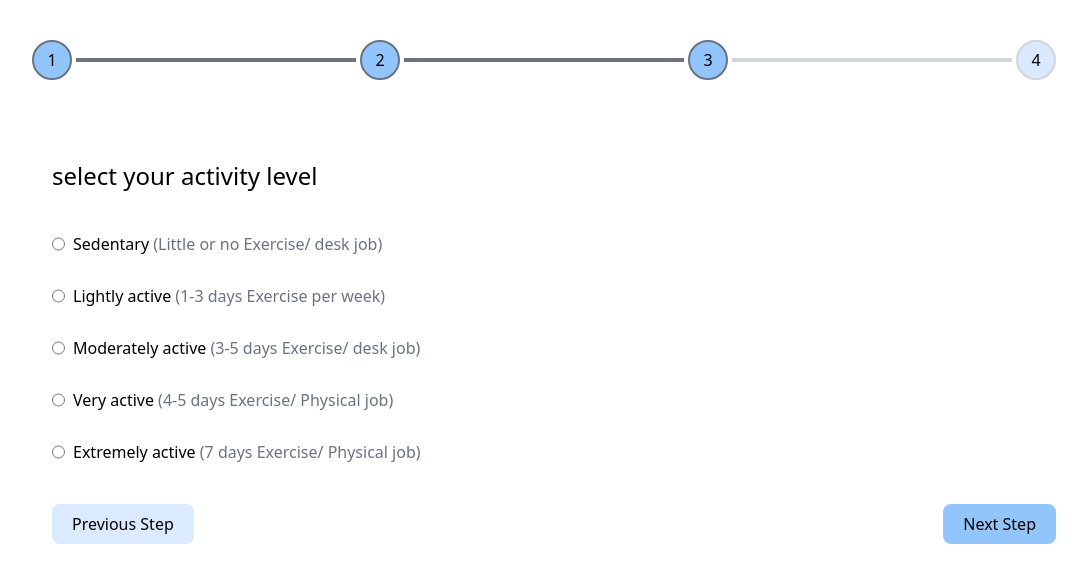
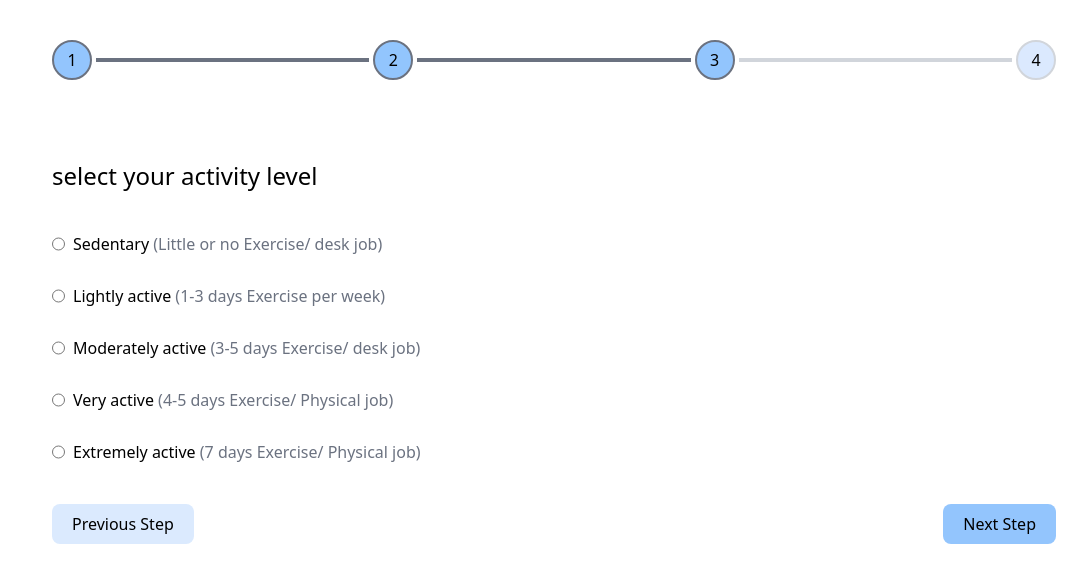
Before and after one commit to MahshadOliaie/Wizard-Form, a React (Vite) app: page /3 in a window 1280 px wide. Shown: the top 582 px of the page, without its empty margins (96-1183 px from the left). Built offline with nearby package versions, Linux system fonts and the light colour scheme.

Commit message:
remove step bar from result page

```diff
--- a/src/App.jsx
+++ b/src/App.jsx
@@ -15,7 +15,6 @@ function App() {
   const [goal, setGoal] = useState("")
   const [step, setStep] = useState("/")
 
-
   return (
     <>
       <Information.Provider value={{
@@ -28,14 +27,14 @@ function App() {
         goal,
         setGoal
       }}>
-        <StepBar step={step} />
+
         <div className="flex flex-col mx-auto w-4/5 ps-5">
           <BrowserRouter>
             <Routes>
-              <Route path="/" element={<PersonalInfo />} />
-              <Route path="/2" element={<PhysicalInfo setStep={setStep} />} />
-              <Route path="/3" element={<ActivityLevel setStep={setStep} />} />
-              <Route path="/4" element={<GoalSelector setStep={setStep} />} />
+              <Route path="/" element={<> <StepBar step={step} /> <PersonalInfo /></>} />
+              <Route path="/2" element={<> <StepBar step={step} /> <PhysicalInfo setStep={setStep} /></>} />
+              <Route path="/3" element={<> <StepBar step={step} /> <ActivityLevel setStep={setStep} /></>} />
+              <Route path="/4" element={<> <StepBar step={step} /> <GoalSelector setStep={setStep} /></>} />
               <Route path="/result" element={<ShowCalory />} />
             </Routes>
           </BrowserRouter>
--- a/src/components/StepBar/StepBar.jsx
+++ b/src/components/StepBar/StepBar.jsx
@@ -2,20 +2,16 @@ import { useEffect, useState } from "react"
 
 
 function StepBar() {
-     const [current , setCurrent] = useState("")
-
-     useEffect(()=>{
-        setCurrent(location.pathname.replace("/" , ""))
-     }, [location.pathname])
+    const current = location.pathname.replace("/", "")
 
     return (
-        <div className="flex justify-between items-center gap-1 w-4/5 mx-auto my-10">
+        <div className="flex justify-between items-center gap-1 w-full mx-auto my-10">
             <div className="w-10 h-10 bg-blue-300 rounded-full flex items-center justify-center border-2 border-gray-500">1</div>
-            <div className="flex-1 h-1" style={{background : (current >= 2)? "#6b7280" : "#d1d5db"}}></div>
+            <div className="flex-1 h-1" style={{ background: (current >= 2) ? "#6b7280" : "#d1d5db" }}></div>
             <div className="w-10 h-10 rounded-full flex items-center justify-center" style={{ background: (current >= 2) ? "#92c5fd" : "#dbe9fe", border: (current >= 2) ? "2px solid #6b7280" : "2px solid #d1d5db" }}>2</div>
-            <div className="flex-1 h-1" style={{background : (current >= 3)? "#6b7280" : "#d1d5db"}}></div>
+            <div className="flex-1 h-1" style={{ background: (current >= 3) ? "#6b7280" : "#d1d5db" }}></div>
             <div className="w-10 h-10 rounded-full flex items-center justify-center" style={{ background: (current >= 3) ? "#92c5fd" : "#dbe9fe", border: (current >= 3) ? "2px solid #6b7280" : "2px solid #d1d5db" }}>3</div>
-            <div className="flex-1 h-1" style={{background : (current == 4)? "#6b7280" : "#d1d5db"}}></div>
+            <div className="flex-1 h-1" style={{ background: (current == 4) ? "#6b7280" : "#d1d5db" }}></div>
             <div className="w-10 h-10 rounded-full flex items-center justify-center" style={{ background: (current >= 4) ? "#92c5fd" : "#dbe9fe", border: (current >= 4) ? "2px solid #6b7280" : "2px solid #d1d5db" }}>4</div>
         </div>
     )
```
